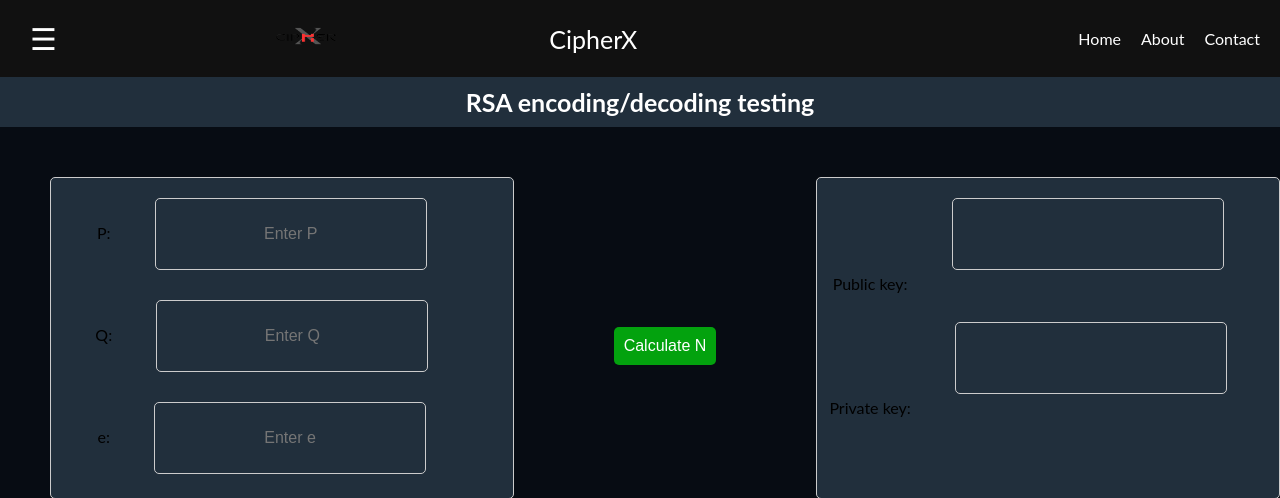
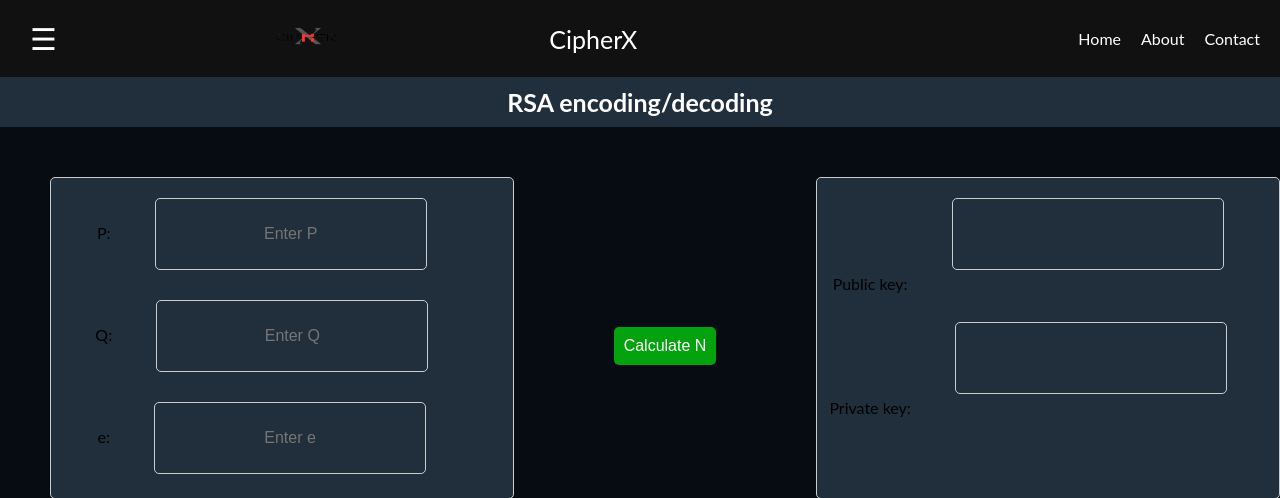
Before and after one commit to Darry1968/cipherx, a Flask app: page /rsa in a window 1280 px wide. Shown: the top 498 px of the page. Run offline with Flask 3, Linux system fonts and the light colour scheme.

```diff
--- a/templates/rsa.html
+++ b/templates/rsa.html
@@ -1,7 +1,7 @@
 {% extends 'base.html' %}
 {% block body %}
 
-<h2>RSA encoding/decoding testing</h2>
+<h2>RSA encoding/decoding</h2>
 <style>
     h2{
         font-size: 25px;
```
